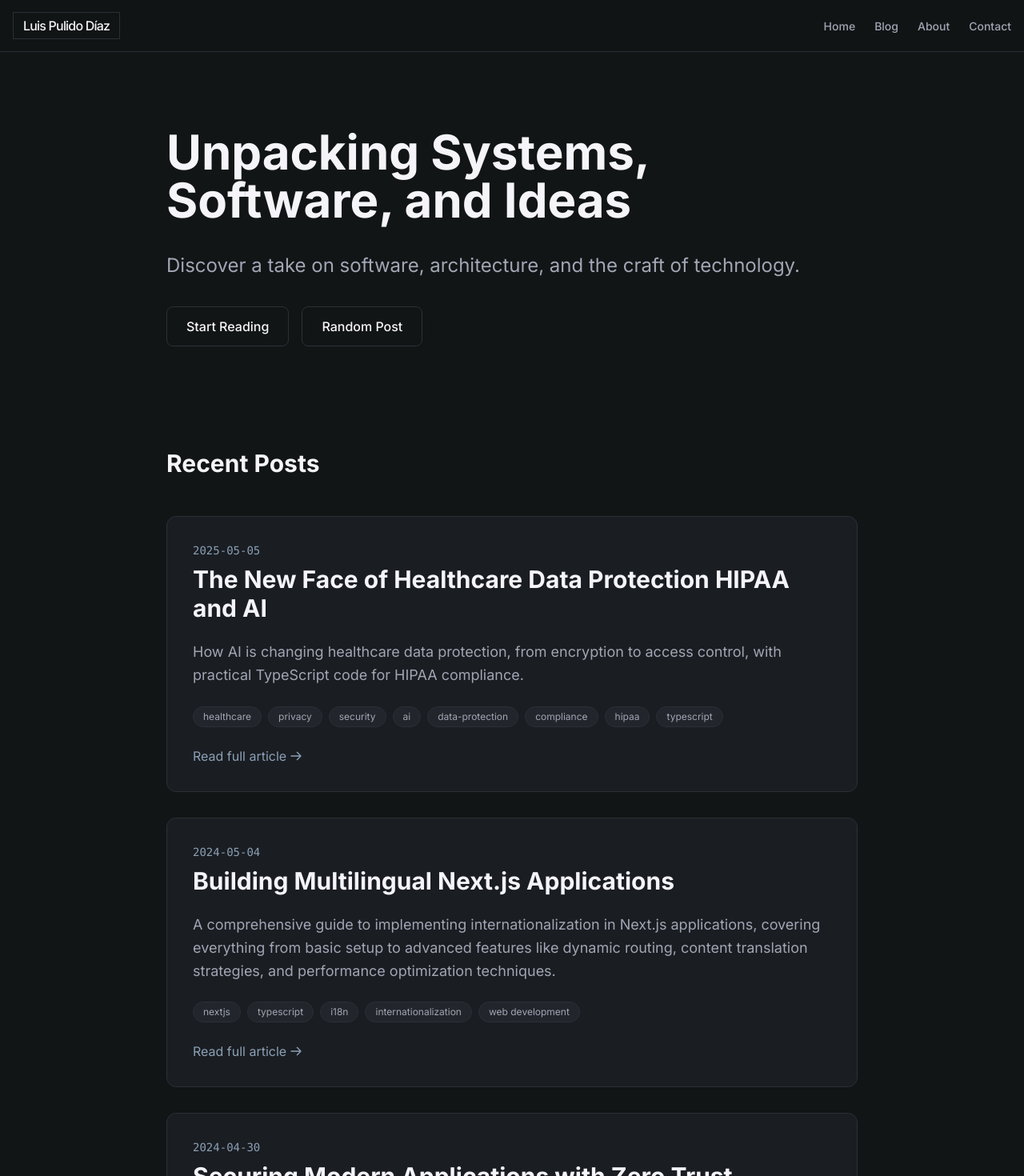
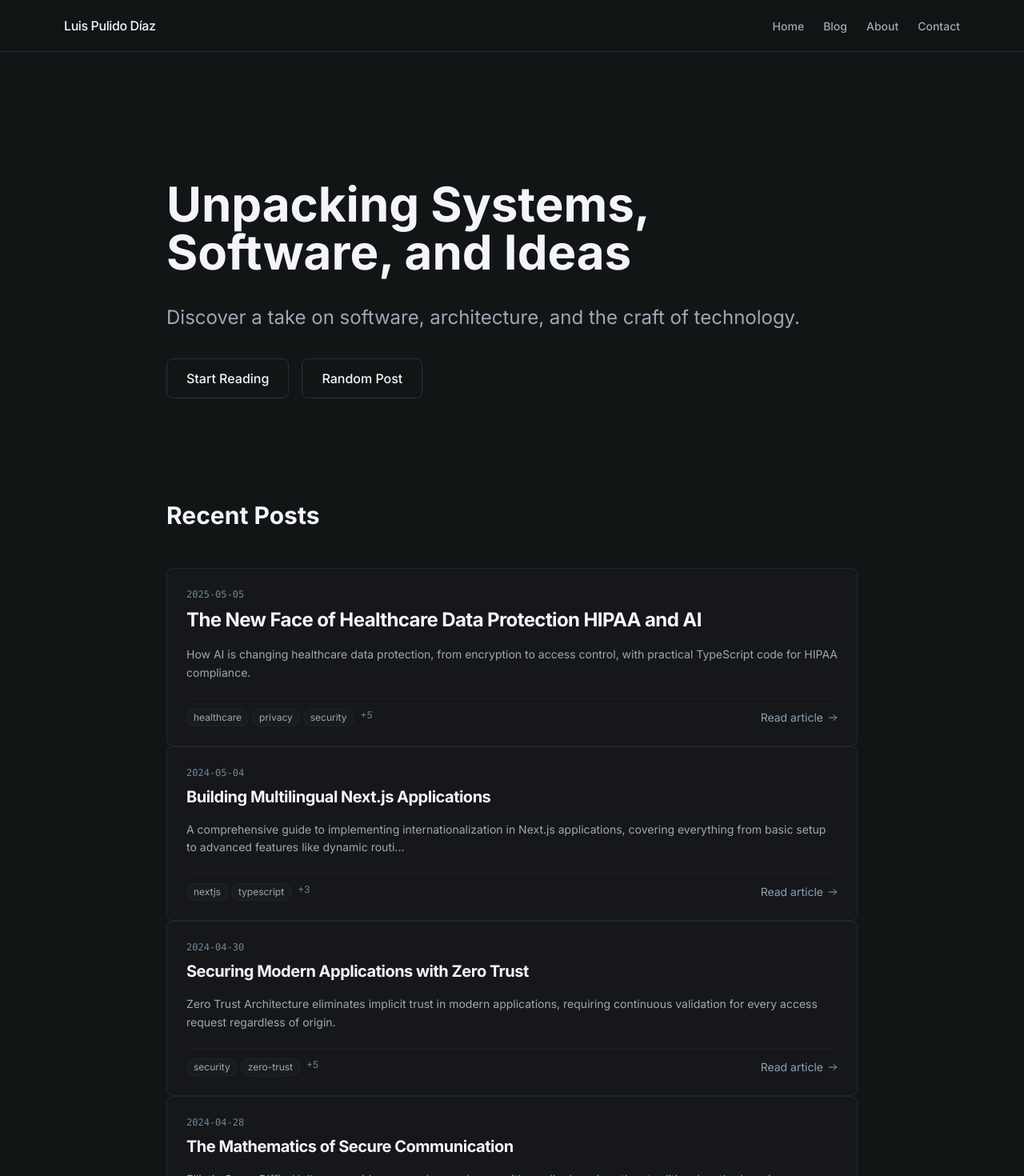
Before and after one commit to lpolish/luispulidocom-new-blog, a Next.js app: page / in a window 1280 px wide. Shown: the top 1470 px of the page at 80% size. Built offline with nearby package versions, Linux system fonts and the light colour scheme.

Commit message:
Update UI components

```diff
--- a/src/components/BlogList.tsx
+++ b/src/components/BlogList.tsx
@@ -2,6 +2,7 @@
 
 import Link from 'next/link';
 import { motion, AnimatePresence } from 'framer-motion';
+import { useEffect, useState } from 'react';
 import type { Post } from '@/lib/posts';
 
 interface BlogListProps {
@@ -9,13 +10,18 @@ interface BlogListProps {
 }
 
 export function BlogList({ posts }: BlogListProps) {
+  // Helper function to determine featured posts (every 5th post)
+  const isFeatured = (index: number): boolean => {
+    return index % 5 === 0;
+  };
+
   if (posts.length === 0) {
     return (
       <motion.div
         initial={{ opacity: 0 }}
         animate={{ opacity: 1 }}
         transition={{ duration: 0.5 }}
-        className="bg-primary/50 backdrop-blur-sm rounded-xl p-8 text-center border border-border"
+        className="text-center p-4"
       >
         <p className="text-textMuted">No posts found. Check back soon!</p>
       </motion.div>
@@ -23,47 +29,62 @@ export function BlogList({ posts }: BlogListProps) {
   }
 
   return (
-    <div className="space-y-8">
-      {posts.map((post: Post, index: number) => (
+    <div className="masonry-layout">
+      {posts.map((post: Post, index: number) => {
+        // Determine if this is a featured/wide post
+        const featured = isFeatured(index);
+
+        return (
           <motion.article
             key={post.slug}
             initial={{ opacity: 0, y: 20 }}
             animate={{ opacity: 1, y: 0 }}
-          transition={{ duration: 0.5, delay: index * 0.1 }}
-          className="bg-primary/50 backdrop-blur-sm rounded-xl overflow-hidden border border-border p-8 transition-all duration-300 hover:border-accent/30 hover:shadow-lg hover:shadow-accent/5"
+            transition={{ duration: 0.5, delay: index * 0.05 }}
+            className={`card-item ${featured ? 'md:col-span-2' : ''}`}
           >
-          <p className="text-sm text-accent mb-2 font-mono">{post.date}</p>
-          <h2 className="text-2xl md:text-3xl font-bold mb-4">
+            <div className="bg-primary/20 backdrop-blur-sm rounded-lg overflow-hidden border border-border/60 p-6 transition-all duration-300 hover:border-accent/30 hover:shadow-lg hover:shadow-accent/5 h-full flex flex-col">
+              <p className="text-xs text-accent mb-2 font-mono opacity-80">{post.date}</p>
+
+              <h2 className={`${featured ? 'text-2xl' : 'text-xl'} font-bold mb-3 flex-none tracking-tight`}>
                 <Link
                   href={`/blog/${post.slug}`}
                   className="text-text hover:text-accent transition-colors duration-300 group"
                 >
                   {post.title}
-              <span className="block w-0 h-0.5 bg-accent transition-all duration-300 group-hover:w-full mt-1"></span>
+                  <span className="block w-0 h-0.5 bg-accent transition-all duration-300 group-hover:w-full mt-0.5"></span>
                 </Link>
               </h2>
-          <p className="text-textMuted mb-6 text-lg leading-relaxed">{post.excerpt}</p>
 
+              <p className="text-textMuted text-sm mb-5 flex-grow leading-relaxed">
+                {post.excerpt ? (post.excerpt.length > 160 && !featured
+                  ? post.excerpt.substring(0, 160) + '...'
+                  : post.excerpt) : 'No excerpt available.'}
+              </p>
+
+              <div className="flex justify-between items-center flex-none mt-auto pt-3 border-t border-border/30">
                 {post.tags && post.tags.length > 0 && (
-            <div className="mb-6 flex flex-wrap gap-2">
-              {post.tags.map((tag: string) => (
+                  <div className="flex flex-wrap gap-1">
+                    {post.tags.slice(0, featured ? 3 : 2).map((tag: string) => (
                       <span
                         key={tag}
-                  className="bg-secondary/50 text-textMuted text-xs px-3 py-1 rounded-full border border-border hover:border-accent/30 transition-colors duration-300"
+                        className="bg-secondary/20 text-textMuted text-xs px-2 py-0.5 rounded-full border border-border/50 hover:border-accent/30 transition-colors duration-300"
                       >
                         {tag}
                       </span>
                     ))}
+                    {post.tags.length > (featured ? 3 : 2) && (
+                      <span className="text-textMuted text-xs px-1 opacity-70">+{post.tags.length - (featured ? 3 : 2)}</span>
+                    )}
                   </div>
                 )}
 
                 <Link
                   href={`/blog/${post.slug}`}
-            className="text-accent hover:text-accent/80 inline-flex items-center group"
+                  className="text-accent hover:text-accent/80 inline-flex items-center group text-sm"
                 >
-            Read full article
+                  Read article
                   <svg
-              className="w-4 h-4 ml-1 transform transition-transform duration-300 group-hover:translate-x-1"
+                    className="w-3 h-3 ml-1.5 transform transition-transform duration-300 group-hover:translate-x-1"
                     fill="none"
                     stroke="currentColor"
                     viewBox="0 0 24 24"
@@ -72,8 +93,11 @@ export function BlogList({ posts }: BlogListProps) {
                     <path strokeLinecap="round" strokeLinejoin="round" strokeWidth={2} d="M14 5l7 7m0 0l-7 7m7-7H3" />
                   </svg>
                 </Link>
+              </div>
+            </div>
           </motion.article>
-      ))}
+        );
+      })}
     </div>
   );
 }
--- a/src/components/Header.tsx
+++ b/src/components/Header.tsx
@@ -50,18 +50,18 @@ const Header = () => {
   return (
     <>
       {/* Header Layer */}
-      <header className="fixed top-0 left-0 right-0 z-50 bg-background/95 backdrop-blur-sm border-b border-border">
-        <div className="container mx-auto px-4">
+      <header className="sticky top-0 z-50 bg-background/95 backdrop-blur-sm border-b border-border">
+        <div className="max-w-6xl mx-auto px-4">
           <div className="flex items-center justify-between h-16">
             <motion.div
-              initial={{ opacity: 0, y: -20 }}
+              initial={{ opacity: 0, y: -10 }}
               animate={{ opacity: 1, y: 0 }}
-              transition={{ duration: 0.5 }}
+              transition={{ duration: 0.4 }}
               className="flex flex-col"
             >
               <Link
                 href="/"
-                className="text-base font-medium text-text hover:text-accent transition-colors duration-200 no-underline tracking-tighter border border-border px-3 py-1 hover:border-accent"
+                className="text-base font-medium text-text hover:text-accent transition-colors duration-200 no-underline tracking-tight"
               >
                 Luis Pulido Díaz
               </Link>
--- a/src/components/InfiniteScrollPosts.tsx
+++ b/src/components/InfiniteScrollPosts.tsx
@@ -15,7 +15,7 @@ export function InfiniteScrollPosts({ initialPosts, allPosts }: InfiniteScrollPo
   const [page, setPage] = useState(0); // Start from 0 since we already have initial posts
   const [loading, setLoading] = useState(false);
   const [hasMore, setHasMore] = useState(true);
-  const postsPerPage = 4;
+  const postsPerPage = 8; // Show more posts at once for a better masonry layout
 
   const loadMorePosts = useCallback(() => {
     if (loading || !hasMore) return;
@@ -44,8 +44,8 @@ export function InfiniteScrollPosts({ initialPosts, allPosts }: InfiniteScrollPo
       const scrollTop = window.scrollY;
       const clientHeight = document.documentElement.clientHeight;
 
-      // Load more posts when user is near the bottom (within 200px)
-      if (scrollHeight - scrollTop - clientHeight < 200) {
+      // Load more posts when user is near the bottom (within 300px)
+      if (scrollHeight - scrollTop - clientHeight < 300) {
         loadMorePosts();
       }
     };
@@ -61,16 +61,16 @@ export function InfiniteScrollPosts({ initialPosts, allPosts }: InfiniteScrollPo
   }, [posts.length, allPosts.length]);
 
   return (
-    <div className="space-y-8">
+    <div>
       <BlogList posts={posts} />
       {loading && (
-        <div className="flex justify-center py-8">
-          <div className="animate-spin rounded-full h-8 w-8 border-b-2 border-accent"></div>
+        <div className="flex justify-center py-10">
+          <div className="animate-spin rounded-full h-6 w-6 border-b-2 border-accent/70"></div>
         </div>
       )}
       {!hasMore && posts.length > 0 && (
-        <div className="text-center py-8 text-textMuted">
-          - End of posts -
+        <div className="text-center py-10 text-textMuted text-sm">
+          <span className="border-t border-border/40 inline-block pt-2 px-4">No more posts</span>
         </div>
       )}
     </div>
--- a/src/components/RelatedPosts.tsx
+++ b/src/components/RelatedPosts.tsx
@@ -11,6 +11,9 @@ export function RelatedPosts({ currentPost, allPosts }: RelatedPostsProps) {
   const relatedPosts = allPosts
     .filter(post => post.slug !== currentPost.slug)
     .filter(post => {
+      // Check if tags exists on both posts before filtering
+      if (!post.tags || !currentPost.tags) return false;
+
       const commonTags = post.tags.filter(tag => currentPost.tags.includes(tag));
       return commonTags.length > 0;
     })
@@ -30,6 +33,7 @@ export function RelatedPosts({ currentPost, allPosts }: RelatedPostsProps) {
           >
             <h3 className="text-xl font-semibold mb-2">{post.title}</h3>
             <p className="text-textMuted text-sm">{post.date}</p>
+            {post.tags && post.tags.length > 0 && (
               <div className="mt-4 flex flex-wrap gap-2">
                 {post.tags.map((tag) => (
                   <span
@@ -40,6 +44,7 @@ export function RelatedPosts({ currentPost, allPosts }: RelatedPostsProps) {
                   </span>
                 ))}
               </div>
+            )}
           </Link>
         ))}
       </div>
```
Lines whose indentation alone changed are shown as unchanged.
